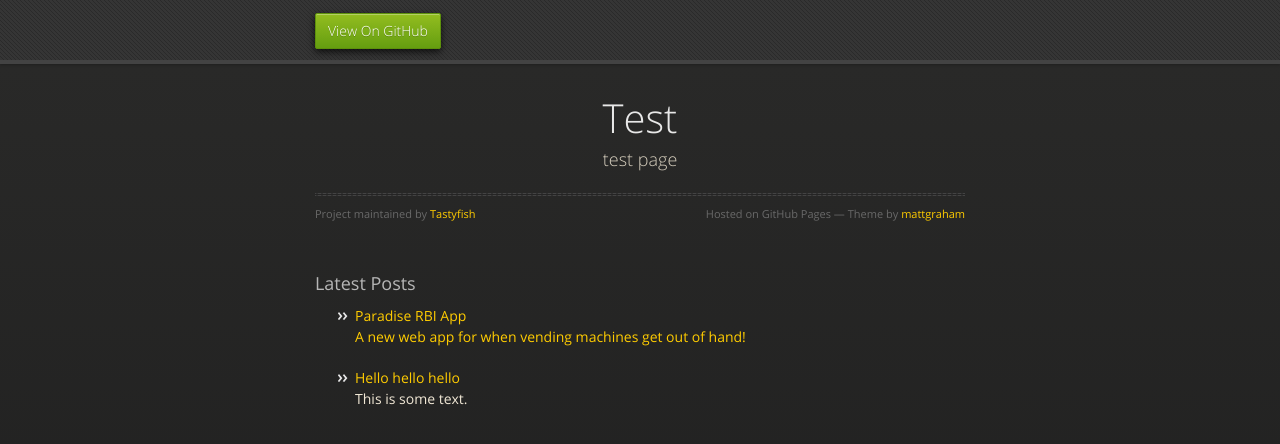
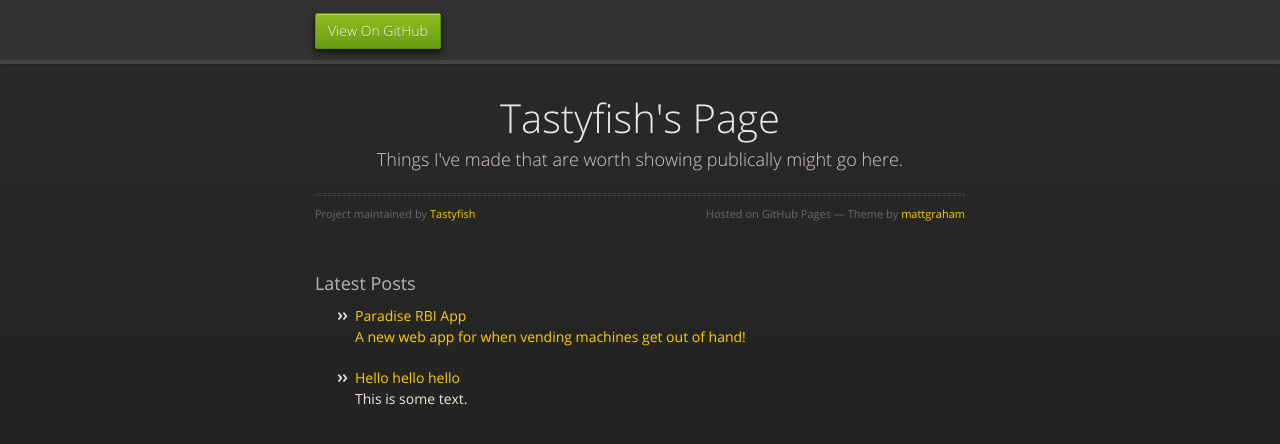
Before and after one commit to Tastyfish/tastyfish.github.io, a Jekyll site: the page built from index.html, in a window 1280 px wide. Shown: the top 444 px of the page. Built offline with Jekyll 4.4.1, drawn with Linux system fonts in a browser that asks for light colours; nearby versions of some CDN libraries.

Commit message:
updated index title

```diff
--- a/index.html
+++ b/index.html
@@ -5,7 +5,7 @@
 	<head>
 		<meta charset="utf-8">
 		<meta http-equiv="X-UA-Compatible" content="chrome=1">
-		<title>Test by Tastyfish</title>
+		<title>Tastyfish's Page</title>
 		<link rel="stylesheet" href="stylesheets/styles.css">
 		<link rel="stylesheet" href="stylesheets/pygment_trac.css">
 		<script src="https://ajax.googleapis.com/ajax/libs/jquery/1.7.1/jquery.min.js"></script>
@@ -29,8 +29,8 @@
 		<div class="wrapper">
 			<section>
 				<div id="title">
-					<h1>Test</h1>
-					<p>test page</p>
+					<h1>Tastyfish's Page</h1>
+					<p>Things I've made that are worth showing publically might go here.</p>
 					<hr>
 					<span class="credits left">Project maintained by <a href="https://github.com/Tastyfish">Tastyfish</a></span>
 					<span class="credits right">Hosted on GitHub Pages &mdash; Theme by <a href="https://twitter.com/michigangraham">mattgraham</a></span>
```
Also changed, not shown: _posts/2015-11-18-rbi.md (+0 -1 lines).
